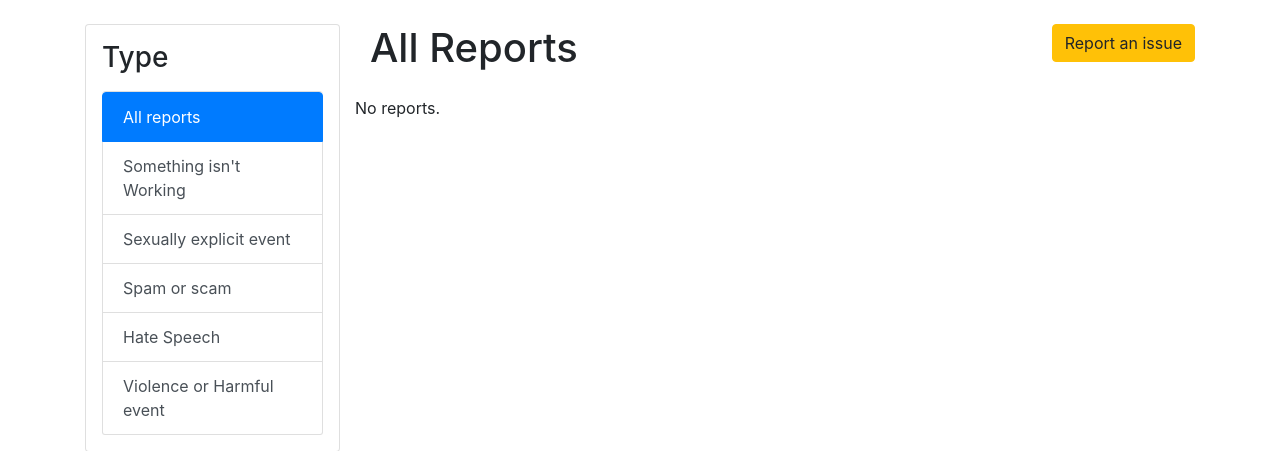
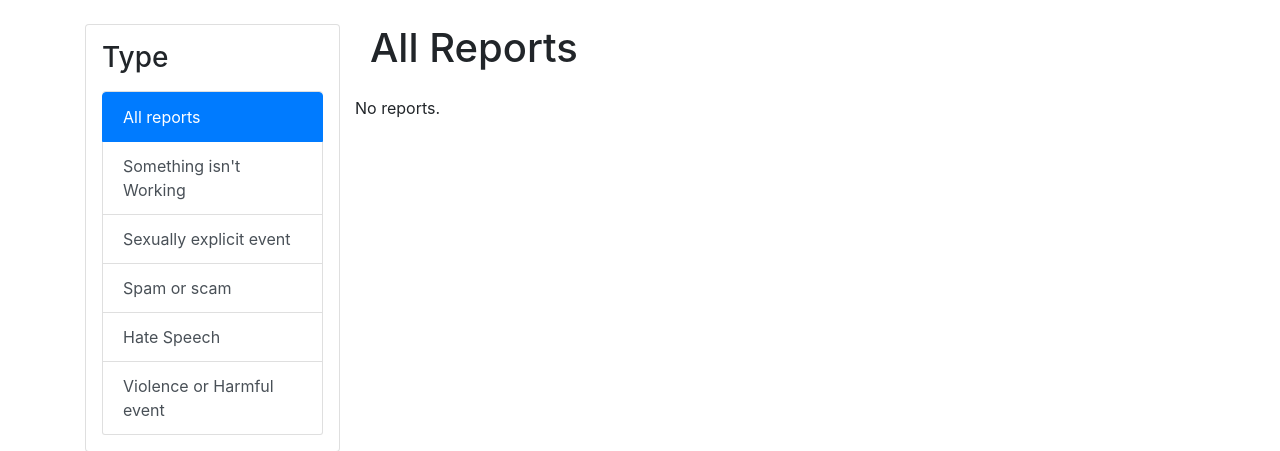
Before and after one commit to jix-666/jix, a Django app: page /reports/ in a window 1280 px wide. Shown: the part 56-507 px from the top of the page. Run offline with Django 3.2, Linux system fonts and the light colour scheme; data that the repository does not hold is empty; some libraries are stand-ins or nearby versions.

Commit message:
Fix report system.

```diff
--- a/events/templates/events/event_detail.html
+++ b/events/templates/events/event_detail.html
@@ -10,9 +10,10 @@
                 <p> {{ event.description }} </p>
                 <p>Created at: {{ event.created_at }} </p>
                 <p>Appointment date: {{ event.appointment_date }}</p>
-
                 <a class="btn btn-success" href="{% url 'events:edit_event' event.category event.slug %}">Edit</a>
                 <a class="btn btn-danger" href="{% url 'events:delete_event' event.category event.slug %}">Delete</a>
+                <a class="btn btn-warning" href="{% url 'events:report_event' event.category event.slug %}">Report an
+                    issue</a>
             </div>
         </div>
     </div>
--- a/events/urls.py
+++ b/events/urls.py
@@ -1,6 +1,6 @@
 from django.urls import path
+
 from . import views
-
 
 app_name = 'events'
 urlpatterns = [
@@ -10,4 +10,5 @@ urlpatterns = [
     path('<str:event_category>/<slug:event_slug>/', views.event_detail, name='event_detail'),
     path('<str:event_category>/<slug:event_slug>/edit/', views.edit_event, name='edit_event'),
     path('<str:event_category>/<slug:event_slug>/delete/', views.delete_event, name='delete_event'),
+    path('<str:event_category>/<slug:event_slug>/report/', views.report_event, name='report_event'),
 ]
--- a/report/forms.py
+++ b/report/forms.py
@@ -7,7 +7,6 @@ from .models import Report
 class ReportForm(ModelForm):
     class Meta:
         model = Report
-        fields = ['event', 'report_type', 'detail']
-        widgets = {'event': forms.Select(attrs={'class': 'form-control'}),
-                   'detail': forms.Textarea(attrs={'class': 'form-control', 'rows': 8}),
+        fields = ['report_type', 'detail']
+        widgets = {'detail': forms.Textarea(attrs={'class': 'form-control', 'rows': 8}),
                    'report_type': forms.Select(attrs={'class': 'form-control'}), }
--- a/report/models.py
+++ b/report/models.py
@@ -1,11 +1,12 @@
 # Create your models here.
 from django.db import models
+from django.utils import timezone
+
 from events.models import Event
-from django.utils import timezone
 
 REPORT_TYPE = [
     ('', '----------'),
-    ('nonworking', "Something isn't Working"),
+    ('non-working', "Something isn't Working"),
     ('sexual-abusive', 'Sexually explicit event'),
     ('spam', 'Spam or scam'),
     ('hate-speech', 'Hate Speech'),
--- a/report/templates/components/report_form.html
+++ b/report/templates/components/report_form.html
@@ -1,5 +1,5 @@
 <form
-        action="{% url 'report:new' %}"
+        action="{% url 'events:report_event' event.category event.slug %}"
         method="post"
         class="form-group">
     {% csrf_token %}
--- a/report/templates/report/all_report.html
+++ b/report/templates/report/all_report.html
@@ -18,7 +18,6 @@
             </div>
             <div class="col-md-9 col-12">
                 <h1 class="d-inline">All Reports</h1>
-                <a class="btn btn-warning float-right d-inline" href="{% url 'report:new' %}">Report an issue</a>
                 <div class="row mt-4">
                     {% if reports %}
                         {% include 'components/report_table.html' %}
--- a/report/templates/report/reports_by_category.html
+++ b/report/templates/report/reports_by_category.html
@@ -8,7 +8,6 @@
             </div>
             <div class="col-md-9 col-12">
                 <h1 class="d-inline">{{ type_title | capfirst }}</h1>
-                <a class="btn btn-warning float-right d-inline" href="{% url 'events:new' %}">Report an issue</a>
                 <div class="row mt-4">
                     {% if reports %}
                         {% include 'components/report_table.html' %}
--- a/report/urls.py
+++ b/report/urls.py
@@ -4,7 +4,6 @@ from . import views
 app_name = 'report'
 urlpatterns = [
     path('', views.report, name='feed'),
-    path('new/', views.new_report, name='new'),
     path('<str:type_of_report>/', views.report_by_category, name='report_by_category'),
     path('<str:type_of_report>/<int:report_id>/', views.delete_report, name='delete_report'),
 ]
--- a/report/views.py
+++ b/report/views.py
@@ -1,8 +1,5 @@
-from django.contrib import messages
 from django.shortcuts import render, redirect
 
-from events.models import Event
-from .forms import ReportForm
 from .models import Report
 
 
@@ -26,18 +23,6 @@ def report_by_category(request, type_of_report):
     })
 
 
-def new_report(request):
-    if request.method == 'POST':
-        report_form = ReportForm(request.POST)
-        if report_form.is_valid():
-            report_form.save()
-            messages.success(request, f'Report of {Event.objects.get(pk=request.POST["event"]).title} is created.')
-            return redirect('report:feed')
-    else:
-        report_form = ReportForm()
-    return render(request, 'report/new_report.html', {'report_form': report_form})
-
-
 def delete_report(request, type_of_report, report_id):
     Report.objects.get(report_type=type_of_report, pk=report_id).delete()
     return redirect('report:feed')
```
Also changed, not shown: events/templates/events/report_event.html (added, +13 -0 lines), events/views.py (+20 -0 lines), report/templates/report/report_detail.html (deleted).
